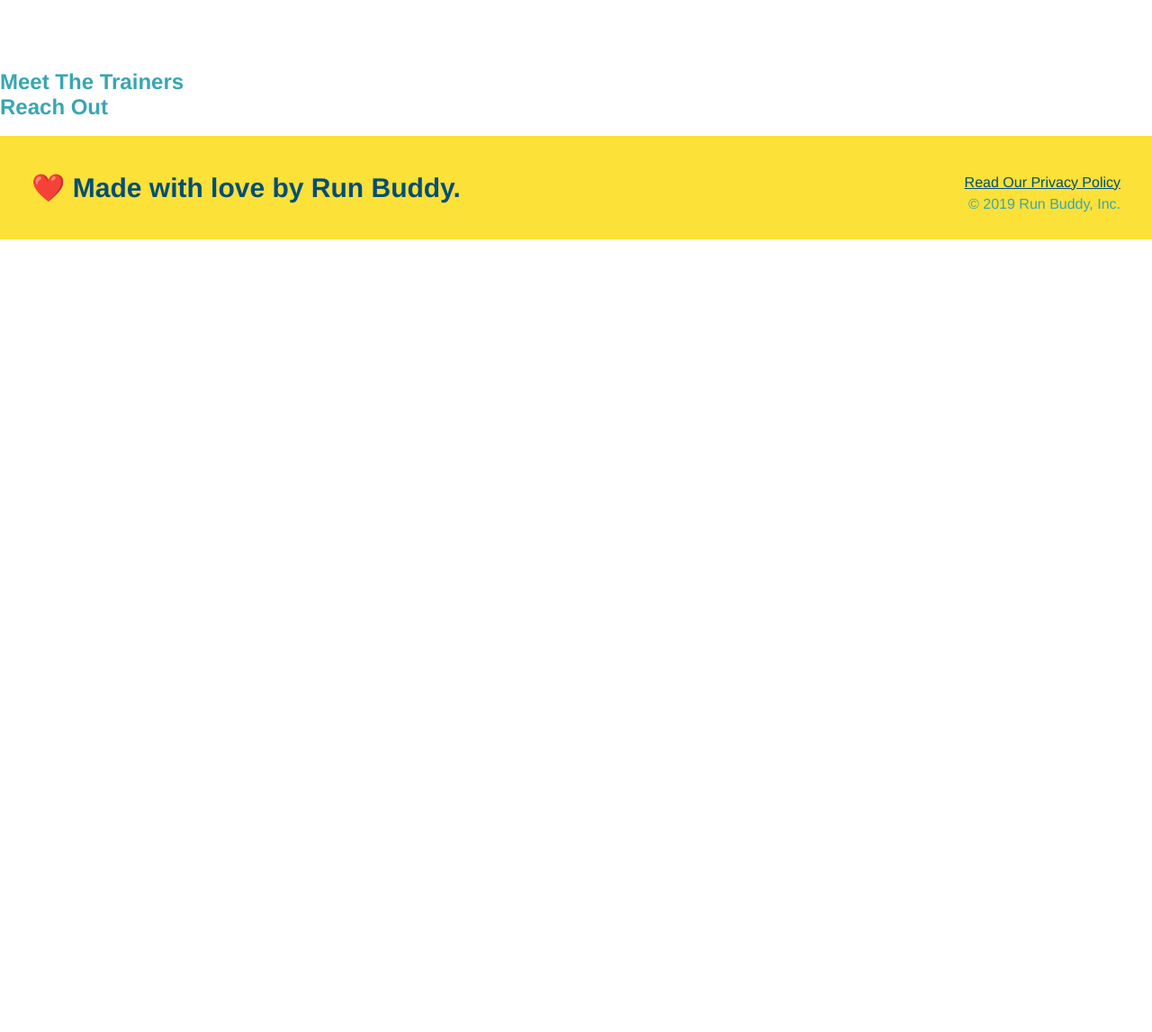
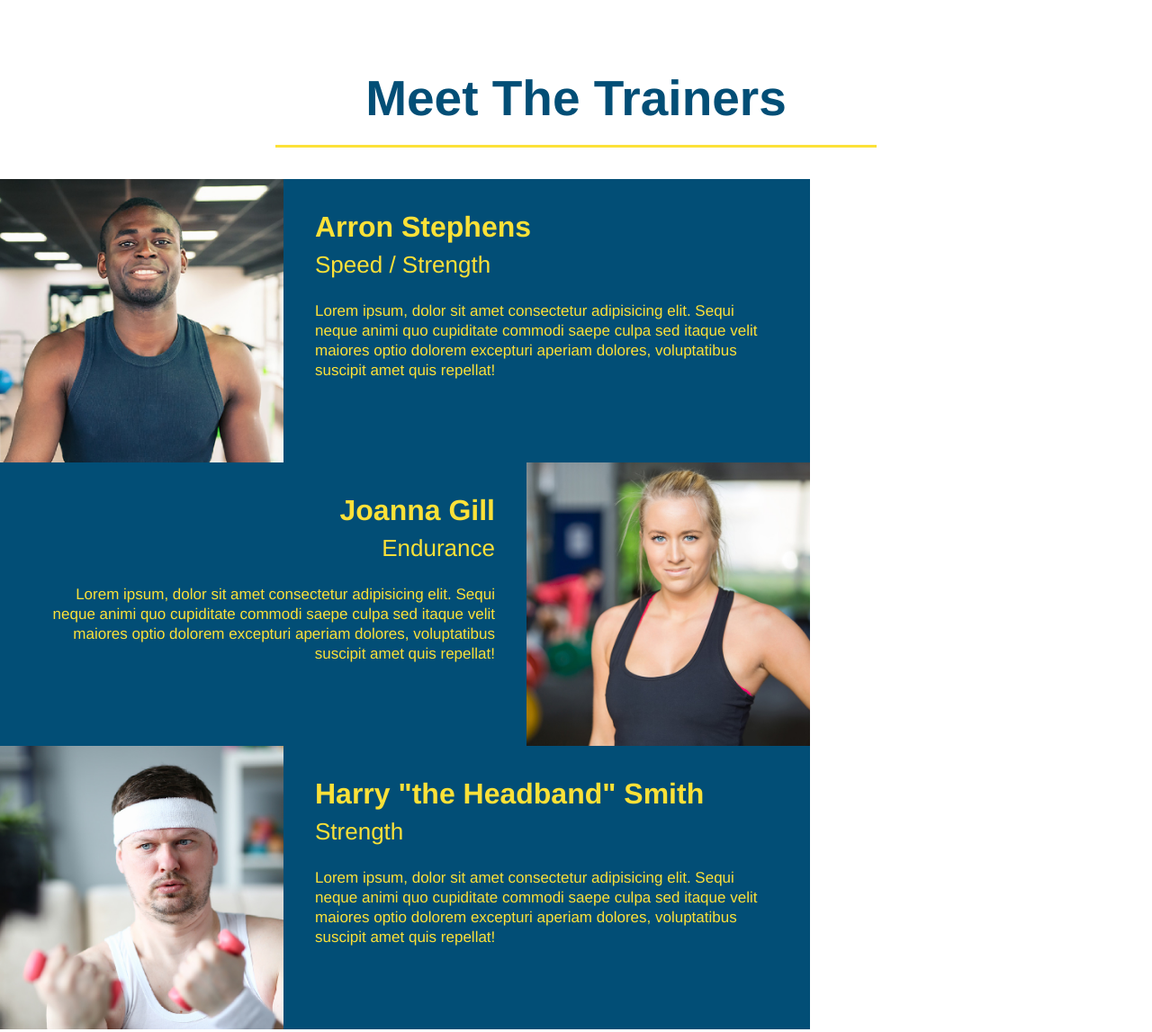
Before and after one commit to emilycain92/run-buddy, a plain HTML site: page index.html in a window 1280 px wide. Shown: the part 2368-3515 px from the top of the page at 90% size. Before the commit the page ends 2634 px from the top, so only its background shows below. Drawn offline with Linux system fonts and the light colour scheme.

Commit message:
meet the trainers section

```diff
--- a/assets/css/style.css
+++ b/assets/css/style.css
@@ -204,3 +204,50 @@ header {
   .steps span {
     font-size :38px;
   }
+
+  .trainers {
+    text-align: center;
+  }
+
+  .trainer {
+    width: 900px;
+    margin: 0 auto 30 px auto;
+    background: #024e76;
+    color: #fce138;
+    overflow: auto;
+  }
+
+  .trainer img {
+    width: 35%;
+    float: left;
+  }
+
+  .trainer-bio {
+    padding: 35px;
+    float: left;
+    width: 65%;
+  }
+
+  .text-left {
+    text-align: left;
+  }
+
+  .text-right {
+    text-align: right;
+  }
+
+  .trainer-bio h3{
+    font-size: 32px;
+    margin-bottom: 8px;
+  }
+
+  .trainer-bio h4{
+    font-weight: lighter;
+    font-size: 26px;
+    margin-bottom: 25px;
+  }
+
+  .trainer-bio p {
+    font-size: 17px;
+    line-height: 1.3;
+  }
--- a/index.html
+++ b/index.html
@@ -106,8 +106,48 @@
     </section>
 
     <!-- "meet the trainsers" section -->
-    <section id="your-trainers">
-        <h2>Meet The Trainers</h2>
+    <section id="your-trainers" class= "trainers">
+        <h2 class="section-title primary-border">
+         Meet The Trainers
+        </h2>
+
+    <article class= "trainer">
+        <img src="./assets/images/trainer-1.jpg" alt="Arron Stephens in his workout clothes, ready to pump iron" >
+        <div class="trainer-bio text-left">
+            <h3>Arron Stephens</h3>
+            <h4>Speed / Strength</h4>
+            <p>Lorem ipsum, dolor sit amet consectetur adipisicing elit. Sequi neque animi quo cupiditate commodi saepe culpa sed
+                itaque velit maiores optio dolorem excepturi aperiam dolores, voluptatibus suscipit amet quis repellat!
+            </p>
+        </div>
+    </article>
+
+    <!-- second trainer bio-->
+    <article class="trainer">
+      <div class="trainer-bio text-right">
+          <h3>Joanna Gill</h3>
+          <h4>Endurance</h4>
+          <p>
+            Lorem ipsum, dolor sit amet consectetur adipisicing elit. Sequi neque animi quo cupiditate commodi saepe culpa sed
+            itaque velit maiores optio dolorem excepturi aperiam dolores, voluptatibus suscipit amet quis repellat!
+          </p>
+        </div>
+        <img src="./assets/images/trainer-2.jpg" alt="Joanna Gill cooling off after a workout" />
+    </article>
+
+    <!-- third trainer bio -->
+<article class="trainer">
+    <img src="./assets/images/trainer-3.jpg" alt="Harry Smith wearing a headband and lifting comically small pink weights" />
+    <div class="trainer-bio text-left">
+      <h3>Harry "the Headband" Smith</h3>
+      <h4>Strength</h4>
+      <p>
+        Lorem ipsum, dolor sit amet consectetur adipisicing elit. Sequi neque animi quo cupiditate commodi saepe culpa sed
+        itaque velit maiores optio dolorem excepturi aperiam dolores, voluptatibus suscipit amet quis repellat!
+      </p>
+    </div>
+  </article>
+
     </section>
 
     <!-- "reach out" section -->
```
Also changed, not shown: assets/images/trainer-1.jpg (added), assets/images/trainer-2.jpg (added), assets/images/trainer-3.jpg (added).
